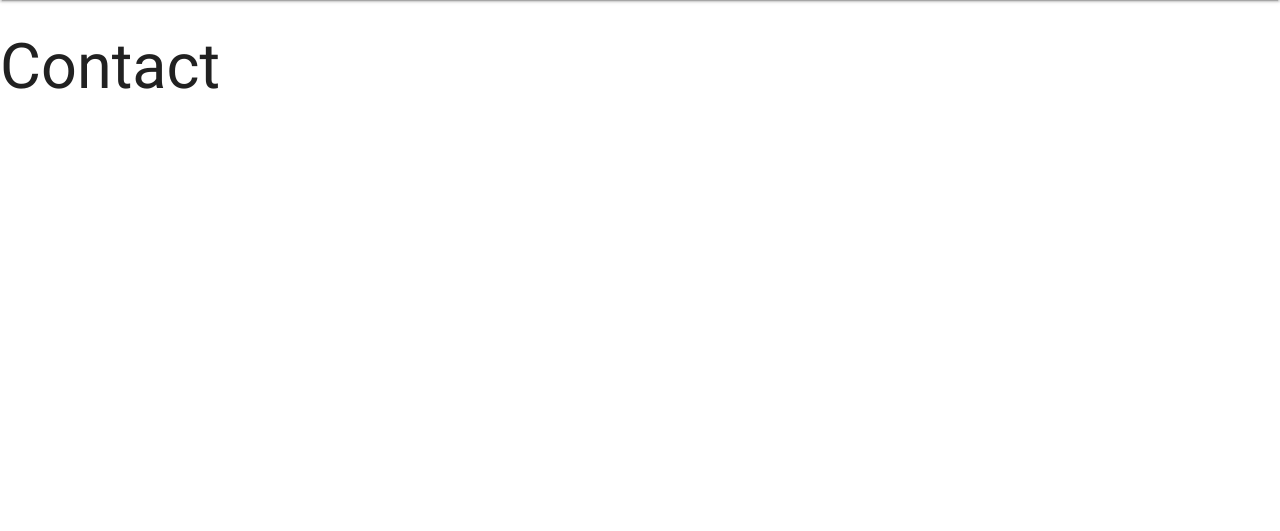
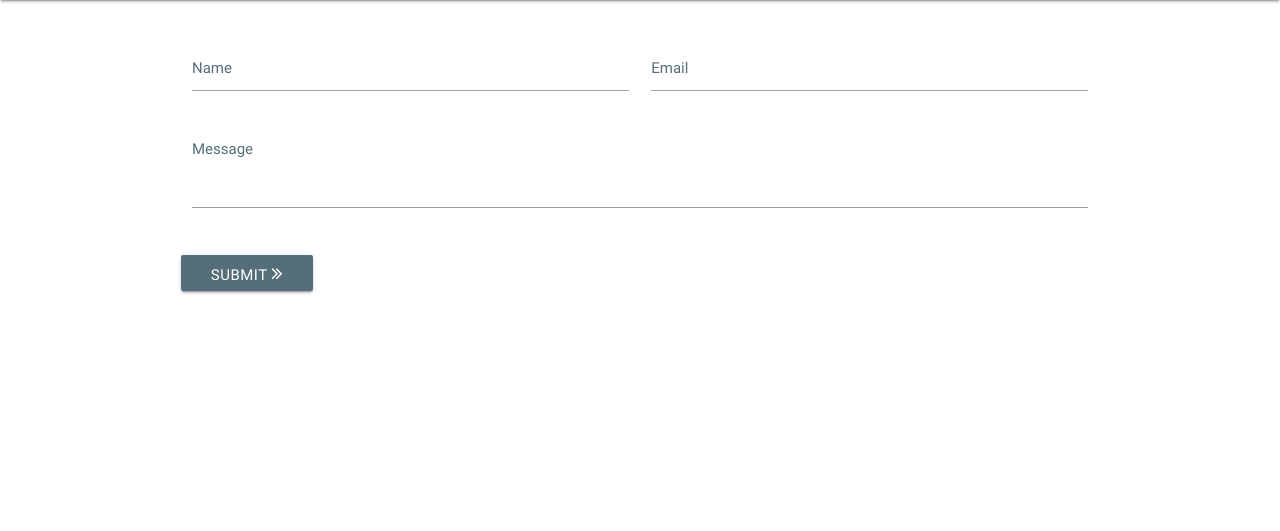
Before and after one commit to BrandonSmith8038/youtube-tutorials, a Node server app: page /contact in a window 1280 px wide. Shown: the part 64-595 px from the top of the page. Run offline with Node 20, Linux system fonts and the light colour scheme; some libraries are stand-ins or nearby versions.

Commit message:
Card grid working contact form

```diff
--- a/projects.js
+++ b/projects.js
@@ -7,6 +7,30 @@ const myProjects = {
             "first": "Amber",
             "Last": "Cahill-Smith",
             "address": "16277 W. Jackson"
+	}, {
+            "first": "Amber",
+            "Last": "Cahill-Smith",
+            "address": "16277 W. Jackson"
+	}, {
+            "first": "Amber",
+            "Last": "Cahill-Smith",
+            "address": "16277 W. Jackson"
+	}, {
+            "first": "Amber",
+            "Last": "Cahill-Smith",
+            "address": "16277 W. Jackson"
+	}, {
+            "first": "Amber",
+            "Last": "Cahill-Smith",
+            "address": "16277 W. Jackson"
+	}, {
+            "first": "Amber",
+            "Last": "Cahill-Smith",
+            "address": "16277 W. Jackson"
+	}, {
+            "first": "Amber",
+            "Last": "Cahill-Smith",
+            "address": "16277 W. Jackson"
 	}
  ]
 }
--- a/public/css/style.css
+++ b/public/css/style.css
@@ -1,9 +1,62 @@
  body {
-     display: flex;
-     min-height: 100vh;
-     flex-direction: column;
+  display: flex;
+  min-height: 100vh;
+  flex-direction: column;
  }
 
  main {
-     flex: 1 0 auto;
+  flex: 1 0 auto;
  }
+
+ img {
+  max-width: 100%;
+ }
+
+ .btn-block {
+  width: 100%;
+  display: block;
+  margin: 4px;
+ }
+
+ .contact-form {
+  margin-top: 30px;
+ }
+
+ /* label color */
+
+ .input-field label {
+  color: #546e7a;
+ }
+
+ /* label focus color */
+
+ .input-field input[type=text]:focus+label {
+  color: #546e7a;
+ }
+
+ /* label underline focus color */
+
+ .input-field input[type=text]:focus {
+  border-bottom: 1px solid #546e7a;
+  box-shadow: 0 1px 0 0 #000;
+ }
+
+ /* valid color */
+
+ .input-field input[type=text].valid {
+  border-bottom: 1px solid #546e7a;
+  box-shadow: 0 1px 0 0 #000;
+ }
+
+ /* invalid color */
+
+ .input-field input[type=text].invalid {
+  border-bottom: 1px solid #546e7a;
+  box-shadow: 0 1px 0 0 #000;
+ }
+
+ /* icon prefix focus color */
+
+ .input-field .prefix.active {
+  color: #546e7a;
+ }
--- a/routes/index.js
+++ b/routes/index.js
@@ -21,7 +21,6 @@ const projects = require("../projects.js")
 
 
 router.get('/', (req, res) => {
-    console.log(projects);
     res.render('index/home', projects);
 });
 
--- a/views/index/contact.handlebars
+++ b/views/index/contact.handlebars
@@ -1 +1,29 @@
-<h1>Contact</h1>
+<div class="container">
+    <div class="contact-form">
+        <div class="row">
+
+            <div class="input-field col s6">
+                <input id="name" type="text" class="validate">
+                <label for="name">Name</label>
+            </div>
+            <div class="s6 col input-field">
+                <input id="email" type="text" class="validate">
+                <label for="email">Email</label>
+            </div>
+
+            <form class="col s12">
+                <div class="row">
+                    <div class="input-field col s12">
+                        <textarea id="textarea1" class="materialize-textarea"></textarea>
+                        <label for="textarea1">Message</label>
+                    </div>
+                </div>
+            </form>
+            <button class="center-align btn blue-grey darken-1 waves-effect waves-light" type="submit" name="action">Submit
+                <i class="fa fa-angle-double-right" aria-hidden="true"></i>
+             </button>
+
+
+        </div>
+    </div>
+</div>
--- a/views/layouts/main.handlebars
+++ b/views/layouts/main.handlebars
@@ -20,7 +20,13 @@
     </main>
 
     {{> _footer}}
+    <script src="https://code.jquery.com/jquery-3.2.1.min.js" integrity="sha256-hwg4gsxgFZhOsEEamdOYGBf13FyQuiTwlAQgxVSNgt4=" crossorigin="anonymous"></script>
     <script src="https://cdnjs.cloudflare.com/ajax/libs/materialize/0.100.2/js/materialize.min.js"></script>
+    <script>
+        $(document).ready(function() {
+            Materialize.updateTextFields();
+        });
+    </script>
 </body>
 
 </html>
```
Also changed, not shown: views/index/home.handlebars (+23 -5 lines).
